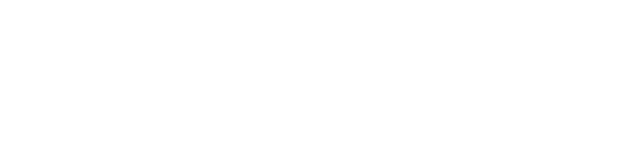
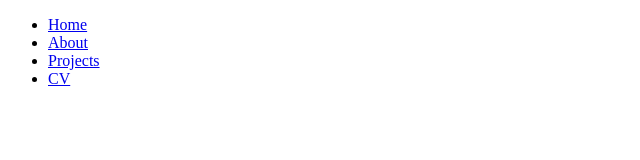
Before and after one commit to shengbojia/shengbojia.github.io, a plain HTML site: page index.html in a window 1280 px wide. Shown: the whole page, without its empty margins (0-640 px from the left). Drawn offline with Linux system fonts and the light colour scheme.

Commit message:
skeleton structure of page

```diff
--- a/index.html
+++ b/index.html
@@ -3,5 +3,40 @@
 <html>
     <head>
         <title>Shengbo Jia</title>
+
+        <meta charset="UTF-8">
+        <meta name="author" content="Shengbo Jia">
+        <!-- For mobile users-->
+        <meta name="viewport" content="width=device-width, initial-scale=1.0">
+
     </head>
+
+    <body>
+        <header id="home">
+            <nav>
+
+                <ul id="nav_options">
+                    <li><a class="nav_item" href="#home">Home</a></li>
+                    <li><a class="nav_item" href="#about">About</a></li>
+                    <li><a class="nav_item" href="#projects">Projects</a></li>
+                    <li><a class="nav_item" href="#cv">CV</a></li>
+                </ul>
+
+            </nav>
+        </header>
+
+        <section class="info_section" id="about">
+
+
+
+        </section>
+
+        <section class="info_section" id="projects">
+
+        </section>
+
+        <section class="info_section" id="cv">
+
+        </section>
+    </body>
 </html>
```
